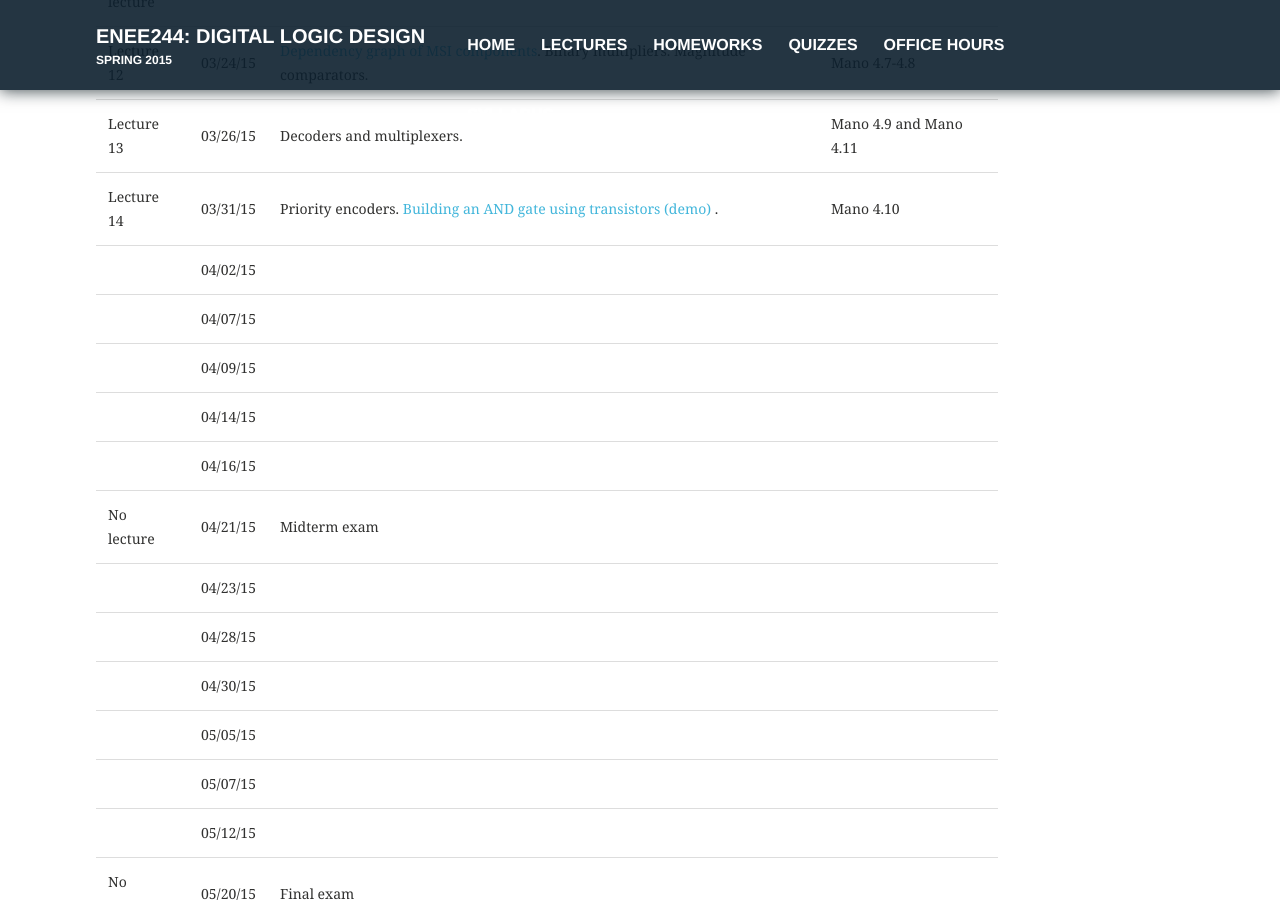
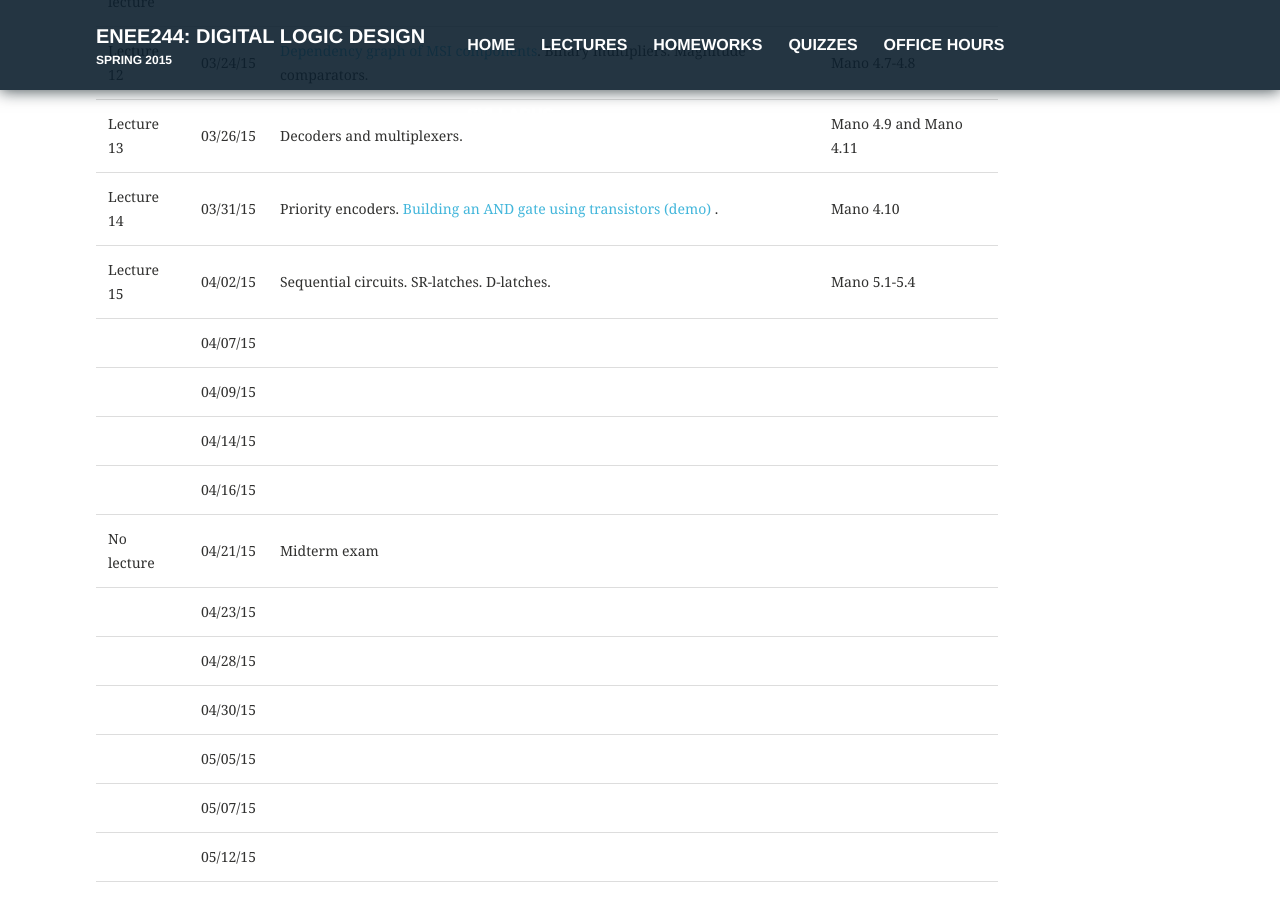
Before and after one commit to enee244/enee244.github.io, a Jekyll site: the page built from lectures/index.md, in a window 1280 px wide and 900 px high, scrolled down 1505 px. Built offline with Jekyll 4.4.1, drawn with Linux system fonts in a browser that asks for light colours.

Commit message:
Update index.md

```diff
--- a/lectures/index.md
+++ b/lectures/index.md
@@ -29,7 +29,7 @@ published: true
 |Lecture 12 |03/24/15 | [Dependency graph of MSI components](http://enee244.github.io/lectures/msi.pdf). Binary multipliers. Magnitude comparators.  | Mano 4.7-4.8
 |Lecture 13 |03/26/15 | Decoders and multiplexers.  | Mano 4.9 and Mano 4.11
 |Lecture 14 |03/31/15 |  Priority encoders. [Building an AND gate using transistors (demo) ](http://hyperphysics.phy-astr.gsu.edu/hbase/electronic/trangate.html).| Mano 4.10
-||04/02/15 ||
+|Lecture 15|04/02/15 | Sequential circuits. SR-latches. D-latches.| Mano 5.1-5.4
 ||04/07/15 ||
 ||04/09/15 ||
 ||04/14/15 ||
```
